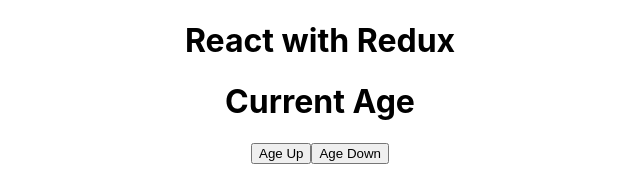
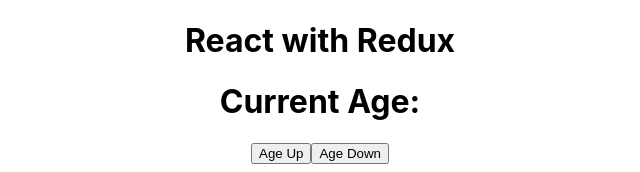
Before and after one commit to ratrateroo/Weekend-Marathon-1, a React (Create React App) app in the folder react redux/react-redux/: page / in a window 1280 px wide. Shown: the top 172 px of the page, without its empty margins (320-960 px from the left). Built offline with nearby package versions, Linux system fonts and the light colour scheme.

Commit message:
fixing some bugs

```diff
--- a/react redux/react-redux/src/Age.js
+++ b/react redux/react-redux/src/Age.js
@@ -4,7 +4,7 @@
 import Buttons from './components/Buttons';
 
 
-const Age = () => {
+const Age = ({value}) => {
     const [age, setAge] = useState(30);
     const ageUpHandler = () => {
       setAge(age + 1);
@@ -17,11 +17,17 @@
   return (
     <div>
       <h1>React with Redux</h1>
-      <CurrentAge />
+      <CurrentAge value={value}/>
       <Buttons />
     </div>
   );
 
 };
 
-export default Age;
+const mapStateToProps = state => {
+    const {value} = state;
+
+    return {value};
+}
+
+export default connect(mapStateToProps)(Age);
--- a/react redux/react-redux/src/components/Buttons.js
+++ b/react redux/react-redux/src/components/Buttons.js
@@ -1,11 +1,22 @@
 import React from 'react';
-const Buttons = () => {
+import { connect } from 'react-redux';
+import { ageUp, ageDown } from "../redux/actions";
+
+const Buttons = (ageUp, ageDown) => {
+
+    const addAgeHandler = () => {
+        ageUp.ageUp();
+    };
+
+    const subtractAgeHandler = () => {
+        ageDown.ageDown();
+    };
 
     return (
         <div>
-        <button >Age Up</button>
-        <button >Age Down</button>
+        <button onClick={addAgeHandler}>Age Up</button>
+        <button onClick={subtractAgeHandler}>Age Down</button>
         </div>
     );
   };
-  export default Buttons;
+  export default connect(ageUp, ageDown)(Buttons);
--- a/react redux/react-redux/src/components/CurrentAge.js
+++ b/react redux/react-redux/src/components/CurrentAge.js
@@ -1,9 +1,9 @@
 import React from 'react';
-const CurrentAge = () => {
+const CurrentAge = ({value}) => {
 
     return (
         <div>
-        <h1>Current Age</h1>
+        <h1>Current Age:</h1>
         </div>
     );
   };
--- a/react redux/react-redux/src/redux/actions.js
+++ b/react redux/react-redux/src/redux/actions.js
@@ -1,6 +1,6 @@
 import { AGE_UP, AGE_DOWN } from "./actionTypes";
 
-let nextTodoId = 0;
+
 
 export const ageUp = () => ({
   type: AGE_UP,
--- a/react redux/react-redux/src/redux/reducer/reducer.js
+++ b/react redux/react-redux/src/redux/reducer/reducer.js
@@ -8,7 +8,7 @@
 
     switch (action.type) {
         case AGE_UP: {
-            newState.age++;
+            newState.age = newState.age + action.payload;
         }
         break;
 
```
